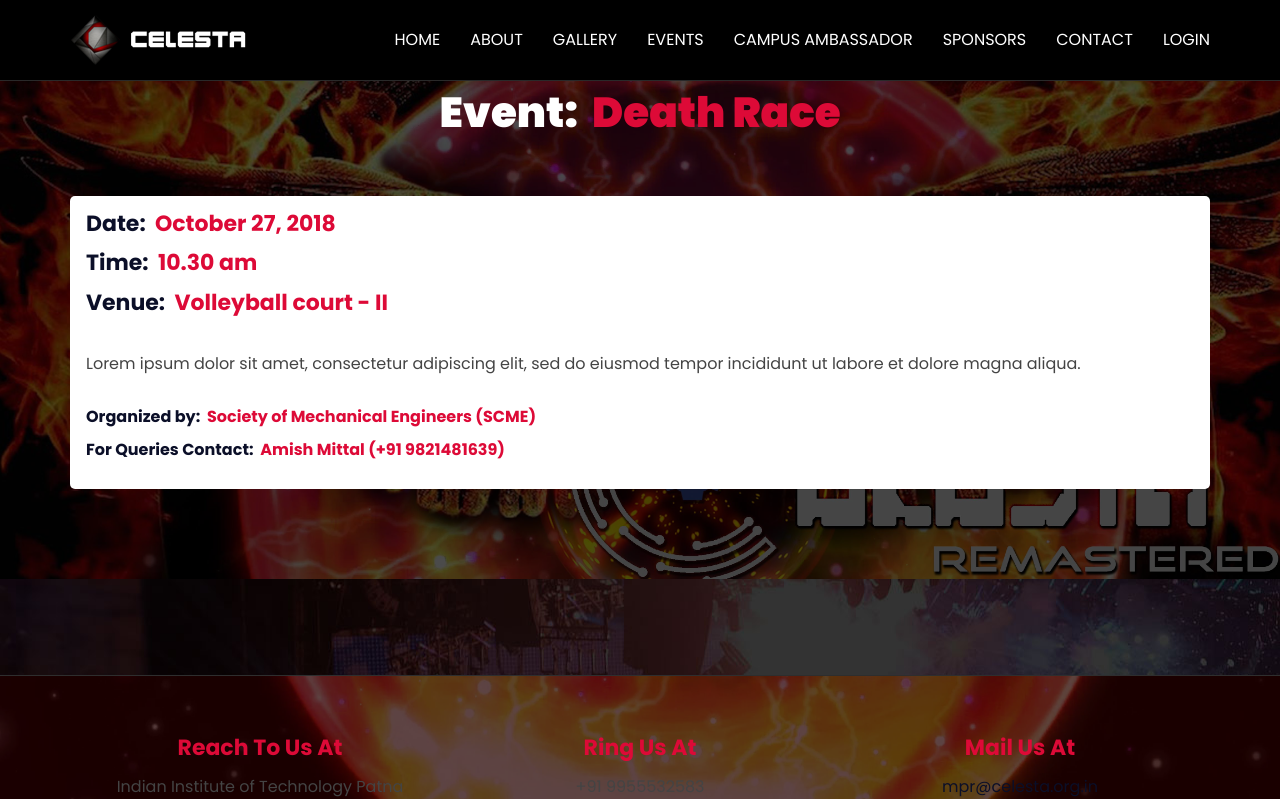
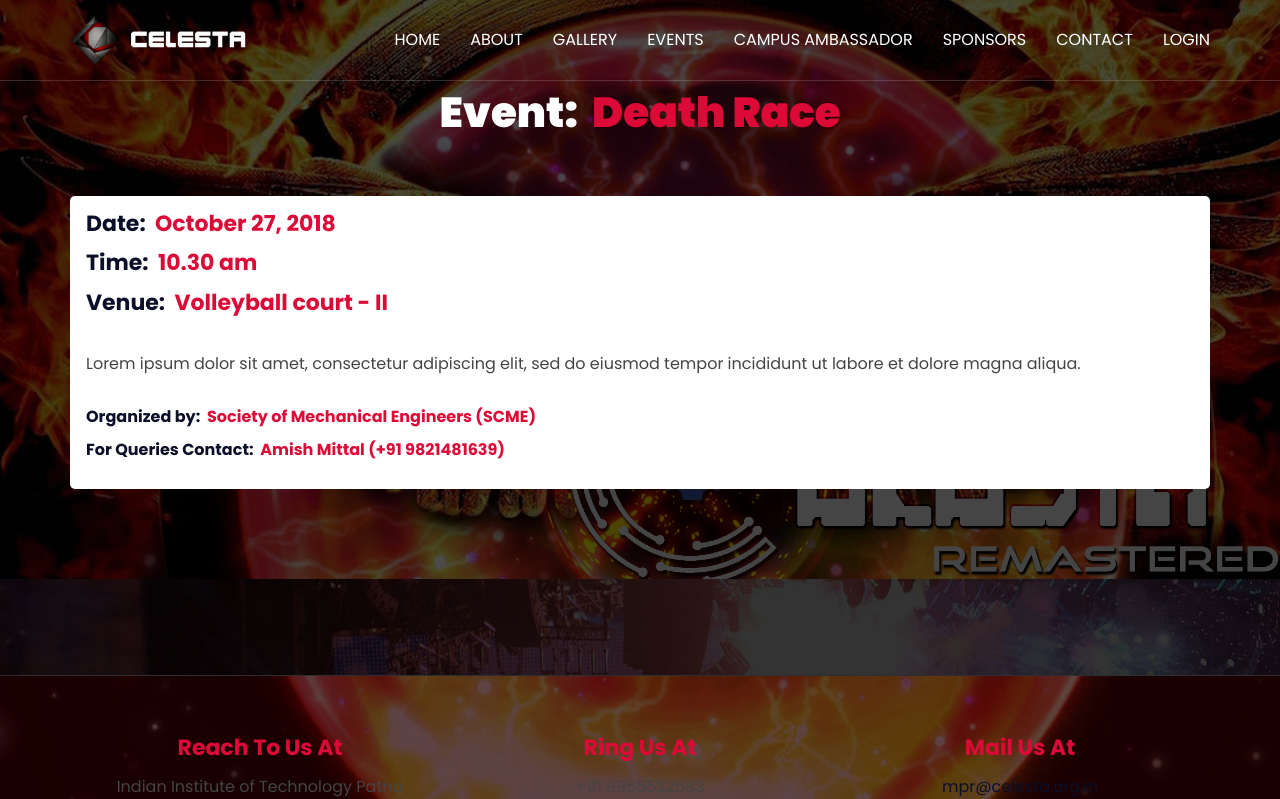
Before and after one commit to Celesta-IITP/celesta18-web, a PHP site: page /template.php in a window 1280 px wide. Shown: the top 799 px of the page. Run offline with PHP 8.4, Linux system fonts and the light colour scheme; a stand-in replaces the project's code that opens the database connection; some libraries are stand-ins or nearby versions.

Commit message:
Transparent navbar in template.php

```diff
--- a/template.php
+++ b/template.php
@@ -112,7 +112,7 @@
     ?>
     <script type="text/javascript"> console.log("<?php echo $error; ?>");</script>
 	<!-- Header -->
-	<header id="header" class="transparent-navbar spons_nav">
+	<header id="header" class="transparent-navbar">
 		<!-- container -->
 		<div class="container">
 			<!-- navbar header -->
```
